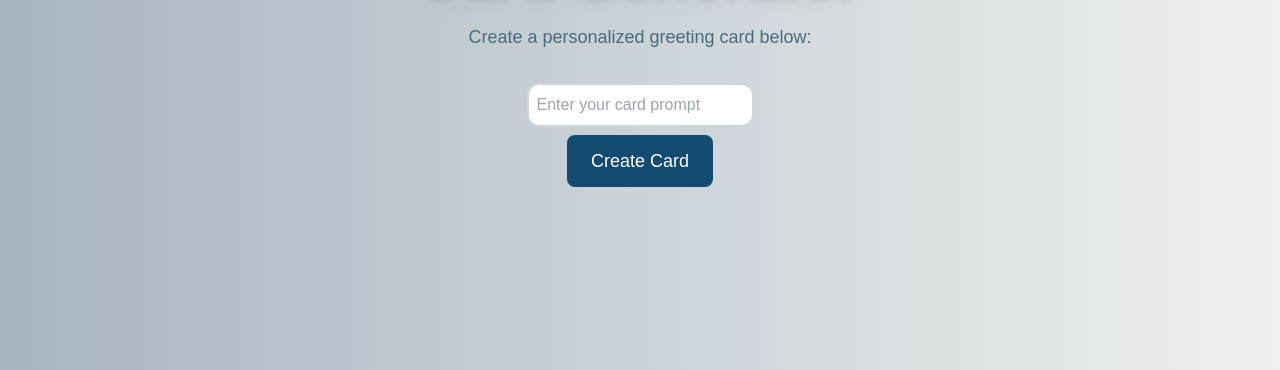
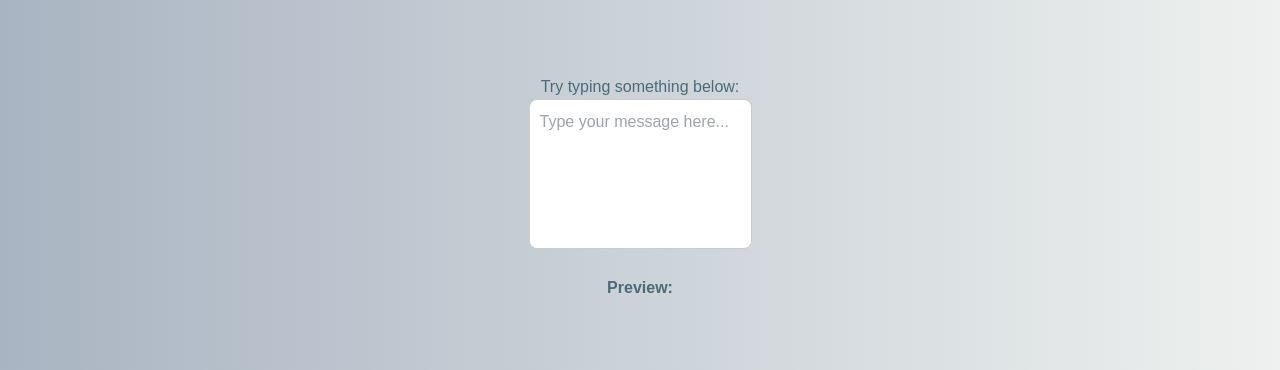
Before and after one commit to Amishka-Sayyid/card-generator, a Next.js app: page /create-card in a window 1280 px wide. Shown: the part 333-703 px from the top of the page. Built offline with nearby package versions, Linux system fonts and the light colour scheme; no server answers; the database is empty.

Commit message:
Created InputTextBox component and managed its state in parent for live preview

```diff
--- a/src/app/create-card/page.js
+++ b/src/app/create-card/page.js
@@ -1,6 +1,7 @@
 import { auth } from "@clerk/nextjs/server";
 import { db } from "@/utils/dbConnection";
 import CardCreator from "@/components/CardCreator";
+import InputAreaExample from "@/components/InputAreaExample";
 
 export default async function CreateCardPage() {
   // Fetch userId from Clerk's auth function (server-side)
@@ -33,6 +34,8 @@ export default async function CreateCardPage() {
         </p>
 
         <CardCreator />
+
+        <InputAreaExample />
       </main>
     </>
   );
--- /dev/null
+++ b/src/components/InputAreaExample.jsx
@@ -0,0 +1,24 @@
+"use client";
+import React, { useState } from "react";
+import InputTextBox from "./InputTextBox"; // adjust the path if needed
+
+export default function InputAreaExample() {
+  const [textboxContent, setTextboxContent] = useState("");
+
+  const handleInputChange = (newText) => {
+    setTextboxContent(newText);
+  };
+
+  return (
+    <div style={{ padding: "20px", maxWidth: "600px", margin: "auto" }}>
+      <h2>Try typing something below:</h2>
+      <InputTextBox
+        onInputChange={handleInputChange}
+        textboxContent={textboxContent}
+      />
+      <p style={{ marginTop: "20px" }}>
+        <strong>Preview:</strong> {textboxContent}
+      </p>
+    </div>
+  );
+}
--- /dev/null
+++ b/src/components/InputTextBox.css
@@ -0,0 +1,9 @@
+.input-textbox {
+  width: 100%;
+  height: 150px;
+  padding: 10px;
+  font-size: 16px;
+  border-radius: 8px;
+  border: 1px solid #ccc;
+  resize: none;
+}
--- /dev/null
+++ b/src/components/InputTextBox.jsx
@@ -0,0 +1,13 @@
+import React from "react";
+import "./InputTextBox.css"; // Optional, for styling
+
+export default function InputTextBox({ onInputChange, textboxContent }) {
+  return (
+    <textarea
+      className="input-textbox"
+      value={textboxContent}
+      onChange={(e) => onInputChange(e.target.value)}
+      placeholder="Type your message here..."
+    />
+  );
+}
```
